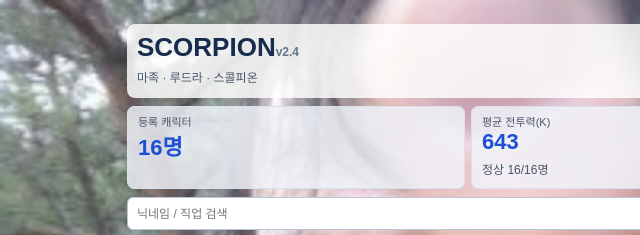
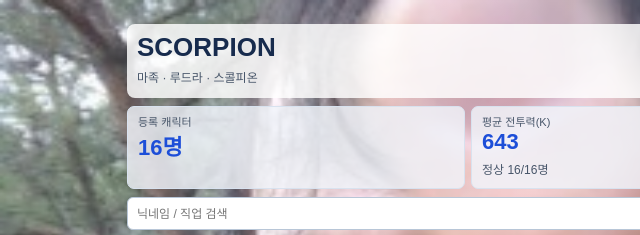
Before and after one commit to 55TrillionAlien/Scorpion, a plain HTML site: page index.html in a window 1280 px wide. Shown: the top 235 px of the page, 0-640 px from the left. Drawn offline with Linux system fonts and the light colour scheme.

Commit message:
Update index.html

```diff
--- a/index.html
+++ b/index.html
@@ -25,7 +25,7 @@ tr.growth-row{background:rgba(255,255,255,.87)}
 .growth-row h2{font-size:14px}
 tr.player.selected{background:rgba(219,234,254,.95)}
 </style></head><body><main>
-<header><div><h1>SCORPION<small>v2.4</small></h1><p>마족 · 루드라 · 스콜피온</p></div><a class="btn" href="https://github.com/55TrillionAlien/Scorpion/edit/main/members.json" target="_blank" rel="noopener">명단 관리 (관리자)</a></header>
+<header><div><h1>SCORPION</h1><p>마족 · 루드라 · 스콜피온</p></div><a class="btn" href="https://github.com/55TrillionAlien/Scorpion/edit/main/members.json" target="_blank" rel="noopener">명단 관리 (관리자)</a></header>
 <div class="stats"><div class="stat"><span>등록 캐릭터</span><strong id="count">—</strong></div><div class="stat"><span>평균 전투력(K)</span><strong id="avg">—</strong><p id="avgNote"></p></div><div class="stat"><span>최고 전투력(K)</span><strong id="best">—</strong></div></div>
 <div class="toolbar"><input id="search" placeholder="닉네임 / 직업 검색" aria-label="검색"><select id="sort" aria-label="정렬"><option value="power">전투력 높은 순</option><option value="powerAsc">전투력 낮은 순</option><option value="itemLevel">아이템 레벨 높은 순</option><option value="itemLevelAsc">아이템 레벨 낮은 순</option><option value="name">닉네임 순</option></select><button class="primary" id="reload">새로고침</button><a class="btn" href="https://github.com/55TrillionAlien/Scorpion/actions/workflows/update.yml" target="_blank" rel="noopener">공식 갱신 (관리자)</a></div>
 <p id="status" role="status">데이터 불러오는 중…</p><div class="wrap"><table><colgroup><col style="width:6%"><col style="width:24%"><col style="width:11%"><col style="width:12%"><col style="width:13%"><col style="width:10%"><col style="width:14%"><col style="width:10%"></colgroup><thead><tr><th>순위</th><th>닉네임</th><th>캐릭터</th><th>직업</th><th>전투력(K)</th><th>전일비</th><th>아이템 레벨</th><th>전일비</th></tr></thead><tbody id="rows"></tbody></table></div>
```
